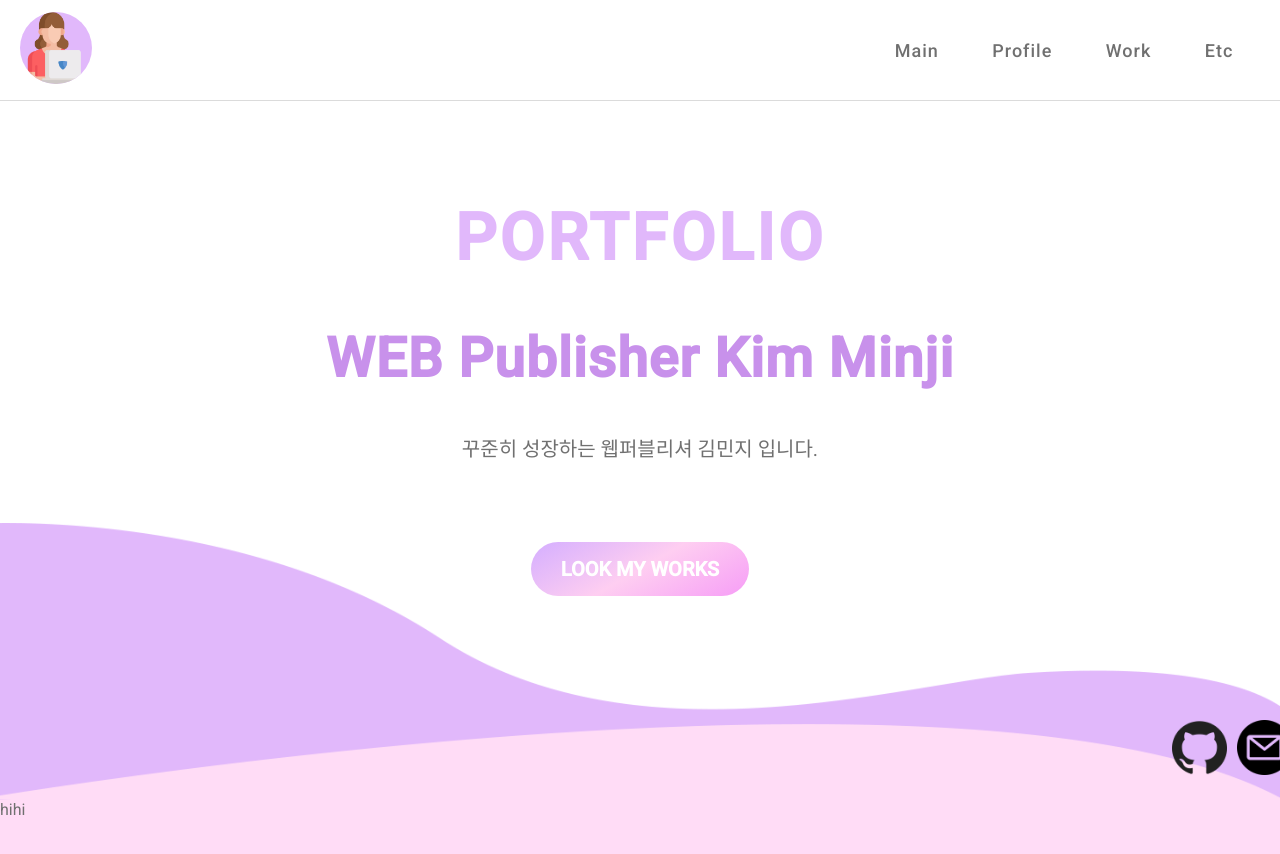
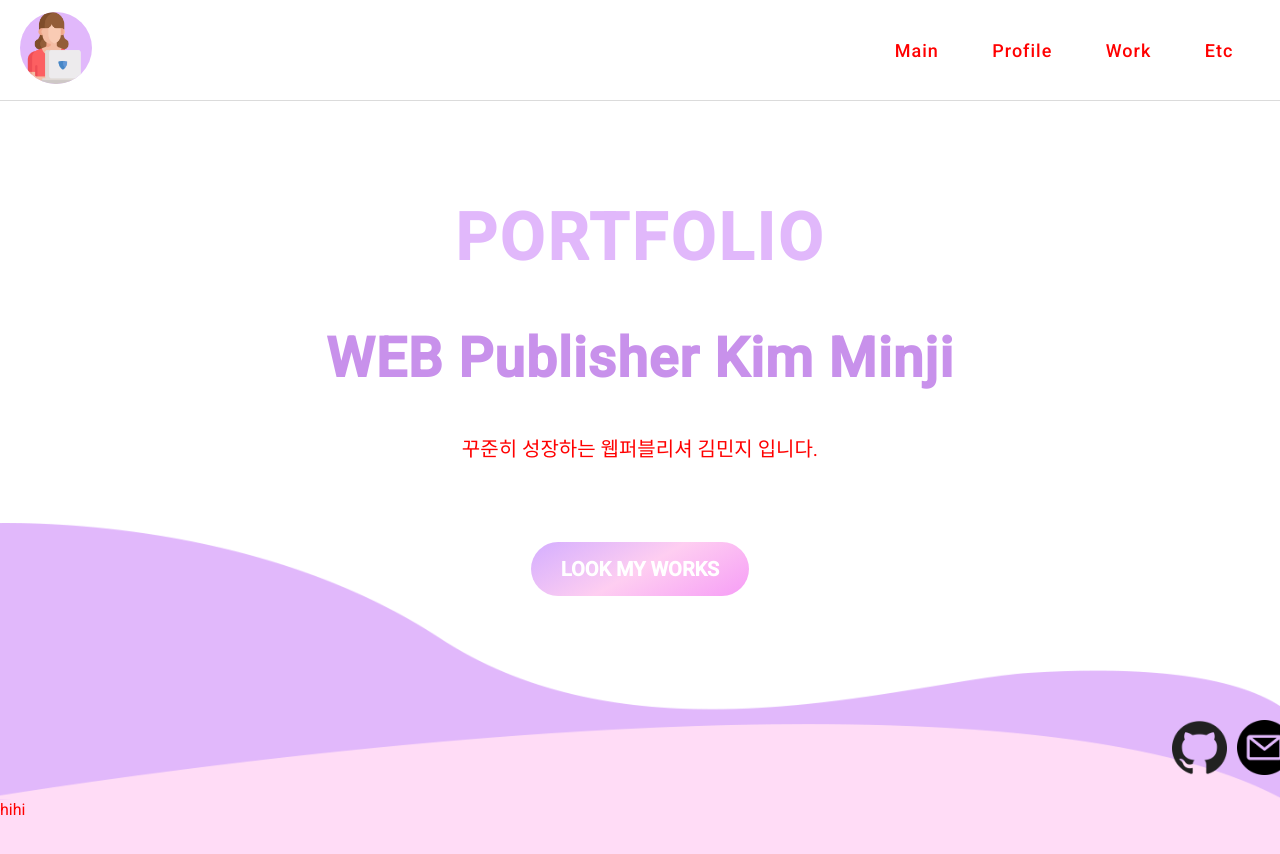
Before and after one commit to minjiya/MY-Portfolio, a website: page index.html in a window 1280 px wide. Shown: the top 854 px of the page. Drawn offline with nearby package versions, Linux system fonts and the light colour scheme; files that its build step writes are made by us from their sources.

Commit message:
git test

```diff
--- a/css/style.scss
+++ b/css/style.scss
@@ -32,7 +32,8 @@
 * {
   list-style: none;
   text-decoration: none;
-  color: #707070;
+  // color: #707070;
+  color: red;
   font-family: 'Roboto', 'Noto Sans KR', sans-serif;
 }
 html {
```
